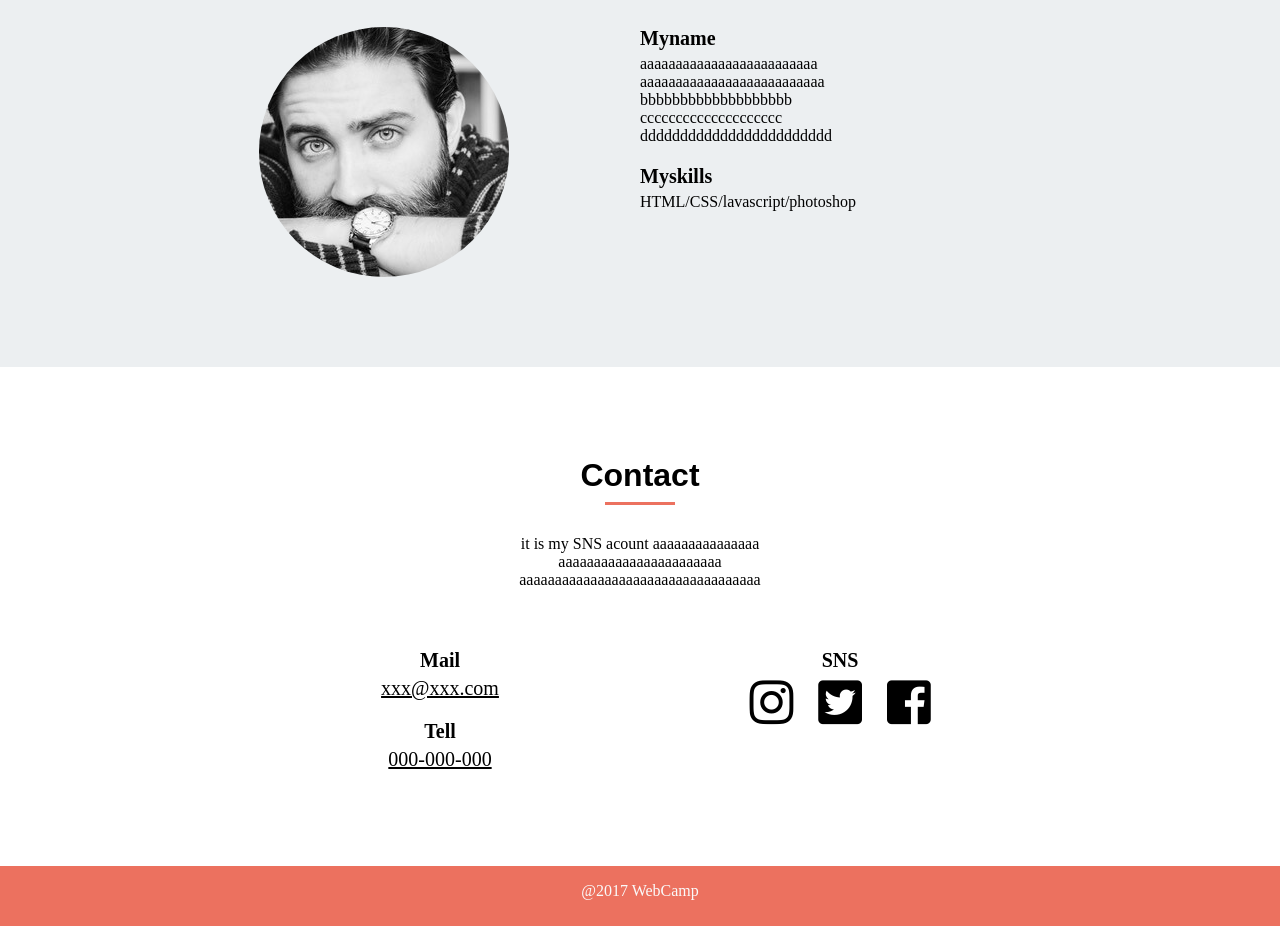
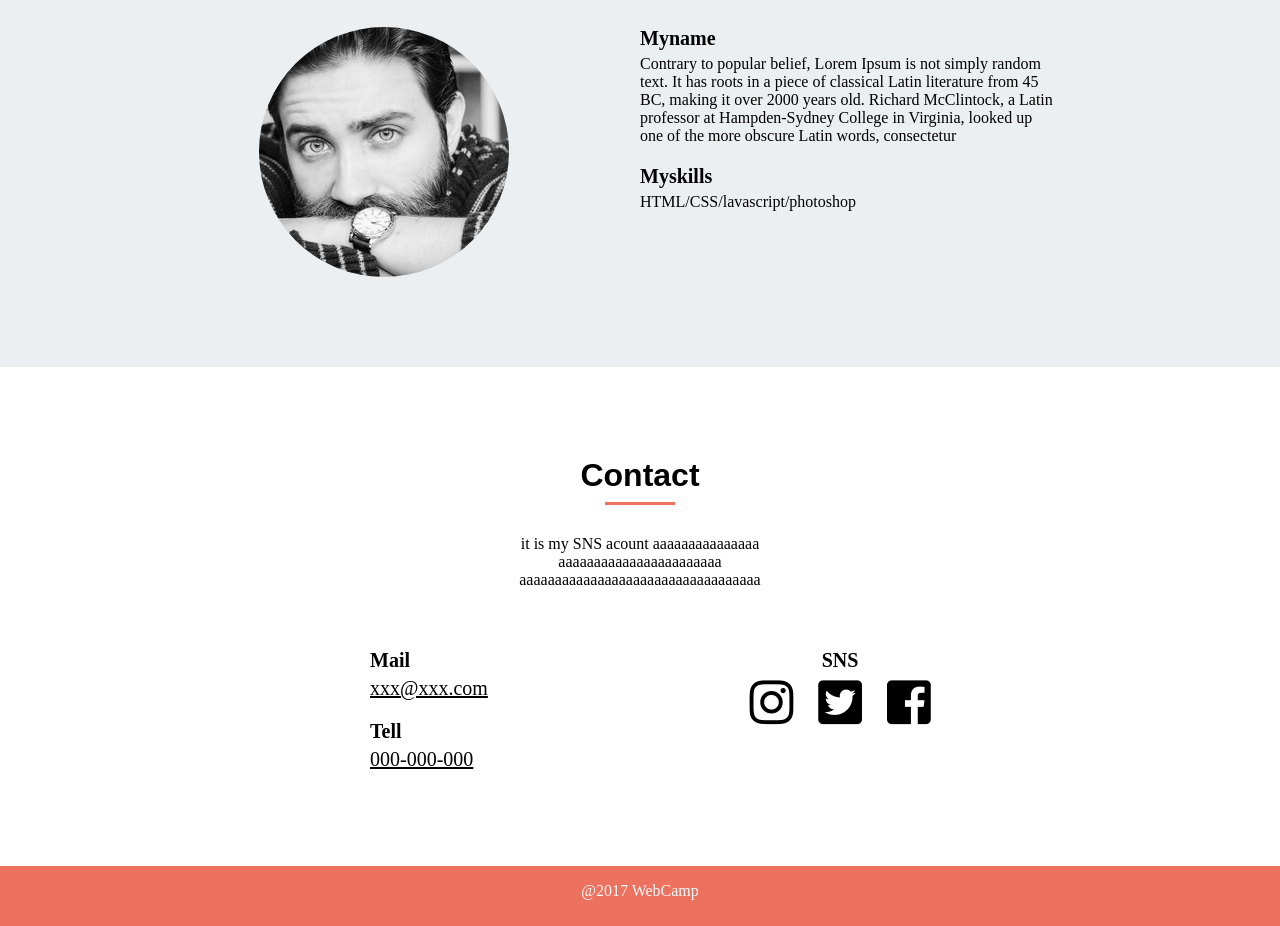
Before and after one commit to 19980410/HTMLfinal, a plain HTML site: page index.html in a window 1280 px wide. Shown: the part 2435-3361 px from the top of the page. Drawn offline with Linux system fonts and the light colour scheme.

Commit message:
re submit

```diff
--- a/index.html
+++ b/index.html
@@ -11,6 +11,7 @@
 </head>
 
 <body>
+	<div class="wrap">
 		<header>
 			<div class="container clearfix">
 					<a href="#mv">
@@ -160,11 +161,7 @@
 							</h2>
 
 							<p class="name-text">
-							aaaaaaaaaaaaaaaaaaaaaaaaa<br>
-							aaaaaaaaaaaaaaaaaaaaaaaaaa<br>
-							bbbbbbbbbbbbbbbbbbb<br>
-							cccccccccccccccccccc<br>
-							dddddddddddddddddddddddd<br>
+								Contrary to popular belief, Lorem Ipsum is not simply random <br>text. It has roots in a piece of classical Latin literature from 45 <br>BC, making it over 2000 years old. Richard McClintock, a Latin <br>professor at Hampden-Sydney College in Virginia, looked up<br> one of the more obscure Latin words, consectetur
 							</p>
 
 							<h2 class="Myoo">
@@ -196,6 +193,7 @@
 
 			<div class="snsgroup clearfix">
 				<div class="leftside">
+					<div class="leftside-detail">
 						<h2 class="contact-text">
 							Mail
 						</h2>
@@ -211,6 +209,7 @@
 						<p class="adres link-text2">
 							000-000-000
 						</p>
+					</div>
 
 				</div>
 
@@ -234,6 +233,7 @@
 		<footer>
 			<p class="footer-text">@2017 WebCamp</p>
 		</footer>
+	</div>
 </body>
 
 
--- a/style.css
+++ b/style.css
@@ -19,6 +19,9 @@ header {
 	width: 100%;
 	height: 70px;
 	background-color: #EC715F;
+}
+.wrap {
+	overflow: hidden;
 }
 .logo {
 	height: 70px;
@@ -162,6 +165,10 @@ header {
 	width: 50%;
 	float: right;
 }
+.leftside-detail {
+	width: 140px;
+	margin: 0 auto;
+}
 .prof-text {
 	padding-top:  30px;
 	text-align: center;
@@ -213,6 +220,7 @@ header {
 }
 .leftside {
 	width: 400px;
+	text-align: left;
 	float: left;
 }
 .rightside {
@@ -245,14 +253,17 @@ header {
 }
 
 @media screen and (max-width:767px) {
-	.container {
-		width: 100%;
+	body {
+		max-width: 1024px;
 	}
 	.logo {
 		height: 50px;
 	}
 	header {
 		height: 50px;
+	}
+	.container {
+		width: 100%;
 	}
 	.menu-box {
 		float: right;
@@ -272,7 +283,7 @@ header {
 		border-radius: 1px;
 		padding: 1px;
 		display: block;
-		margin: 5px auto;
+		margin:5px auto;
 	}
 	nav {
 		display: none;
```
Lines whose indentation alone changed are shown as unchanged.
